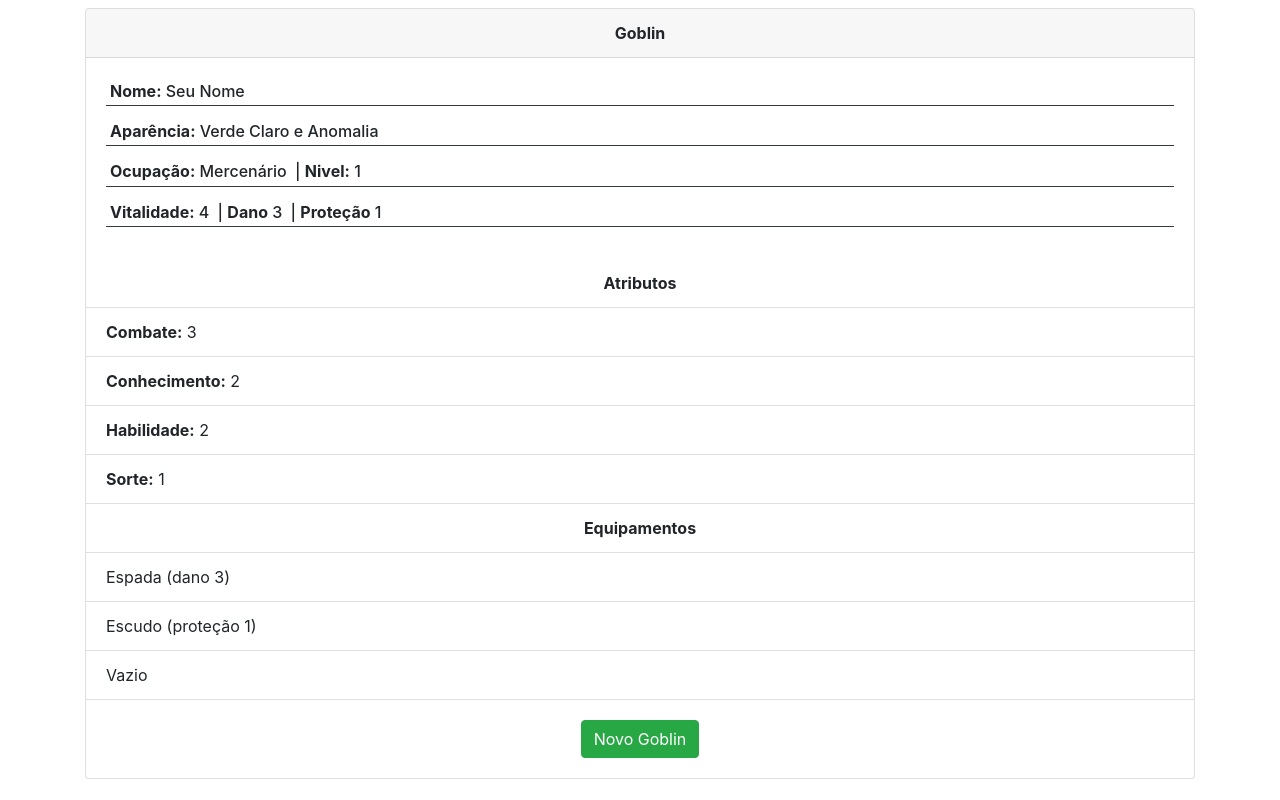
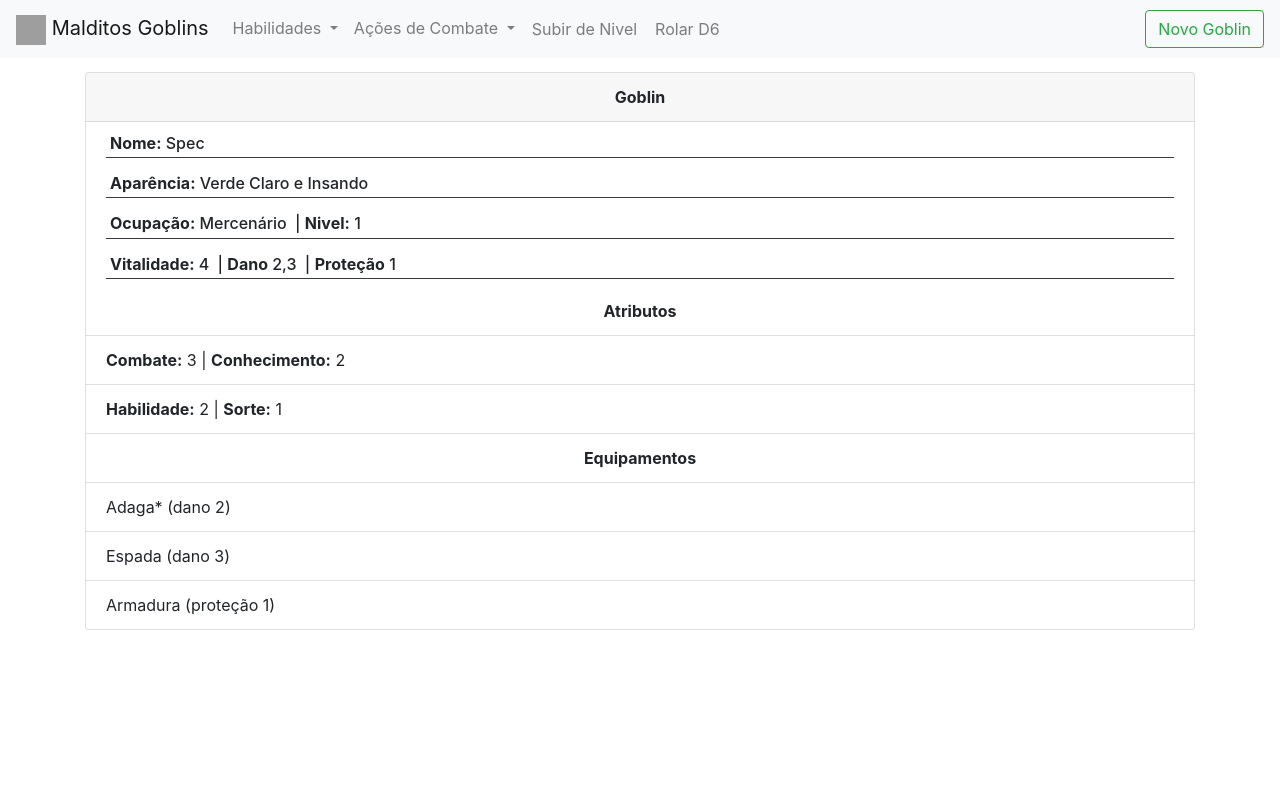
Before and after one commit to FelipeRhoden/Malditos-Goblins, a plain HTML site: page index.html in a window 1280 px wide. Drawn offline with nearby package versions, Linux system fonts and the light colour scheme; grey boxes are pictures that could not be loaded.

Commit message:
Geraão da ficha quase toda pronta e inscerção de navbar

```diff
--- a/index.html
+++ b/index.html
@@ -7,21 +7,73 @@
     <title>Malditos Goblins</title>
 
     <link rel="stylesheet" href="https://stackpath.bootstrapcdn.com/bootstrap/4.4.1/css/bootstrap.min.css" integrity="sha384-Vkoo8x4CGsO3+Hhxv8T/Q5PaXtkKtu6ug5TOeNV6gBiFeWPGFN9MuhOf23Q9Ifjh" crossorigin="anonymous">
-    <script src="https://ajax.googleapis.com/ajax/libs/jquery/3.4.1/jquery.min.js"></script>
-<script src="https://cdn.jsdelivr.net/npm/popper.js@1.16.0/dist/umd/popper.min.js" integrity="sha384-Q6E9RHvbIyZFJoft+2mJbHaEWldlvI9IOYy5n3zV9zzTtmI3UksdQRVvoxMfooAo" crossorigin="anonymous"></script>
-<script src="https://stackpath.bootstrapcdn.com/bootstrap/4.4.1/js/bootstrap.min.js" integrity="sha384-wfSDF2E50Y2D1uUdj0O3uMBJnjuUD4Ih7YwaYd1iqfktj0Uod8GCExl3Og8ifwB6" crossorigin="anonymous"></script>
+    <script src="https://code.jquery.com/jquery-3.4.1.min.js" integrity="sha256-CSXorXvZcTkaix6Yvo6HppcZGetbYMGWSFlBw8HfCJo=" crossorigin="anonymous"></script>
+    <script src="https://cdn.jsdelivr.net/npm/popper.js@1.16.0/dist/umd/popper.min.js" integrity="sha384-Q6E9RHvbIyZFJoft+2mJbHaEWldlvI9IOYy5n3zV9zzTtmI3UksdQRVvoxMfooAo" crossorigin="anonymous"></script>
+    <script src="https://stackpath.bootstrapcdn.com/bootstrap/4.4.1/js/bootstrap.min.js" integrity="sha384-wfSDF2E50Y2D1uUdj0O3uMBJnjuUD4Ih7YwaYd1iqfktj0Uod8GCExl3Og8ifwB6" crossorigin="anonymous"></script>
+
+    <link rel="icon" href="https://i0.wp.com/coisinhaverde.com.br/jogos/wp-content/uploads/2019/03/cropped-Coisinha-Verde-Logo2016-1.png?fit=192%2C192&amp;ssl=1" sizes="192x192">
+    <link rel="apple-touch-icon-precomposed" href="https://i0.wp.com/coisinhaverde.com.br/jogos/wp-content/uploads/2019/03/cropped-Coisinha-Verde-Logo2016-1.png?fit=180%2C180&amp;ssl=1">
 </head>
 <body>
+    <nav class="navbar navbar-expand-lg navbar-light bg-light fixed-top">
+        <a class="navbar-brand" href="http://coisinhaverde.com.br/jogos/portfolio/malditos-goblins/">
+            <img src="https://i0.wp.com/coisinhaverde.com.br/jogos/wp-content/uploads/2019/03/cropped-Coisinha-Verde-Logo2016-1.png?fit=180%2C180&amp;ssl=1" width="30" height="30" alt="">
+            Malditos Goblins
+        </a>
+        <button id="navtoggler" class="navbar-toggler" type="button" data-toggle="collapse" data-target="#navbarSupportedContent" aria-controls="navbarSupportedContent" aria-expanded="false" aria-label="Toggle navigation">
+            <span class="navbar-toggler-icon"></span>
+        </button>
+
+        <div class="collapse navbar-collapse" id="navbarSupportedContent">
+            <ul class="navbar-nav mr-auto">
+            <li class="nav-item dropdown">
+                <a class="nav-link dropdown-toggle" href="#" id="navbarDropdown" role="button" data-toggle="dropdown" aria-haspopup="true" aria-expanded="false">
+                    Habilidades
+                </a>
+                <div class="dropdown-menu" aria-labelledby="navbarDropdown">
+                <a class="dropdown-item" href="#">Nivel 1</a>
+                <a class="dropdown-item" href="#">Nivel 2</a>
+                <a class="dropdown-item" href="#">Nivel 3</a>
+                </div>
+            </li>
+            <li class="nav-item dropdown">
+                <a class="nav-link dropdown-toggle" href="#" id="navbarDropdown" role="button" data-toggle="dropdown" aria-haspopup="true" aria-expanded="false">
+                    Ações de Combate
+                </a>
+                <div class="dropdown-menu" aria-labelledby="navbarDropdown">
+                <a class="dropdown-item" href="#">Atacar</a>
+                <a class="dropdown-item" href="#">Esquiva</a>
+                <a class="dropdown-item" href="#">Pular</a>
+                <a class="dropdown-item" href="#">Analisar</a>
+                <a class="dropdown-item" href="#">Ataque Múltiplo</a>
+                <a class="dropdown-item" href="#">Cacunda</a>
+                <a class="dropdown-item" href="#">Defesa Total</a>
+                <a class="dropdown-item" href="#">Morte</a>
+                </div>
+            </li>
+            <li class="nav-item ">
+                <a id="upar" class="nav-link btn text-left">Subir de Nivel</a>
+            </li>
+            <li class="nav-item ">
+                <a id="rolarDado" class="nav-link btn text-left">Rolar D6</a>
+            </li>
+            </ul>
+            <div class="my-2 my-lg-0">
+            <button id="newGoblin" class="btn btn-outline-success my-2 my-sm-0">Novo Goblin</button>
+            </div>
+        </div>
+    </nav>
+
     <div class="container">
         <div class="row justify-content-center">
             <div class="col-12">
 
                 <!-- Início Ficha -->
-                <div id="ficha" class="card my-2">
+                <div id="ficha" class="card mb-2" style="margin-top: 4.5rem;">
                     <div class="card-header text-center">
                         <strong>Goblin</strong>
                     </div>
-                    <div class="card-body">
+                    <div class="card-body pb-1 pt-2">
 
                         <!-- Início Nome-->
                         <h6 class="card-title p-1 border-bottom border-dark">
@@ -84,12 +136,18 @@
                     </div>
 
                     <!-- Início Atributos-->
-                    <ul class="list-group list-group-flush">
-                        <li class="list-group-item text-center"><Strong>Atributos</Strong></li>
-                        <li class="list-group-item"><strong>Combate:</strong> <span id="combate">0</span></li>
-                        <li class="list-group-item"><strong>Conhecimento:</strong> <span id="conhecimento">0</span></li>
-                        <li class="list-group-item"><strong>Habilidade:</strong> <span id="habilidade">0</span></li>
-                        <li class="list-group-item"><strong>Sorte:</strong> <span id="sorte">0</span></li>
+                    <ul class="list-group list-group-flush ">
+                        <li class="list-group-item pt-1 text-center"><Strong>Atributos</Strong></li>
+                        <li class="list-group-item">
+                            <strong>Combate:</strong> <span id="combate">0</span>
+                            |
+                            <strong>Conhecimento:</strong> <span id="conhecimento">0</span>
+                        </li>
+                        <li class="list-group-item">
+                            <strong>Habilidade:</strong> <span id="habilidade">0</span>
+                            |
+                            <strong>Sorte:</strong> <span id="sorte">0</span>
+                        </li>
                     </ul>
                     <!-- Fim Atributos-->
 
@@ -102,12 +160,6 @@
                     </ul>
                     <!-- Fim Equippamentos-->
 
-                    <!-- Incio Botões -->
-                    <div class="card-body text-center">
-                        <button id="newGoblin" class="btn btn-success">Novo Goblin</button>
-                    </div>
-                    <!-- Fim Botões -->
-
                 </div>
 
             </div>
--- a/script.js
+++ b/script.js
@@ -123,6 +123,14 @@ function goblin(){
         return protecaoFinal;
     }
 
+    this.perdeVitalidade = () => {
+        this.vitalidade--;
+    }
+
+    this.ganhaVitalidade = () => {
+        if ((this.vitalidade < 4 && this.nivel <= 3) || this.vitalidade < (4 + nivel - 3))
+            this.vitalidade++;
+    }
 
 
 }
@@ -146,10 +154,37 @@ function dado(lados){
     }
 }
 
-let ficha;
+function fechaToggler(){
+
+    if ($("#navbarSupportedContent").hasClass('show'))
+        $("#navtoggler").trigger('click');
+
+}
+
+function atualizaDadosPersonagem(personagem){
+
+    $("#nome").text(personagem.nome);
+    $("#aparencia").text(personagem.aparencia());
+    $("#ocupacao").text(personagem.ocupacao);
+    $("#nivel").text(personagem.nivel);
+    $("#combate").text(personagem.atributos.combate);
+    $("#conhecimento").text(personagem.atributos.conhecimento);
+    $("#habilidade").text(personagem.atributos.habilidade);
+    $("#sorte").text(personagem.atributos.sorte);
+    $("#vitalidade").text(personagem.vitalidade);
+    $("#dano").text(personagem.dano());
+    $("#protecao").text(personagem.protecao());
+
+    for (let i = 0; i < personagem.equipamentos.length; i++) {
+        $("#item"+(i+1)).text(personagem.equipamentos[i].nome);
+    }
+}
+
+let ficha = {};
 
 function newGoblin(){
     const personagem = new goblin();
+    personagem.nome = ficha.nome.silaba1[dado(6)] + ficha.nome.silaba2[dado(6)];
     personagem.coloracao = ficha.Coloracao[dado(6)];
     personagem.caracteristica = ficha.Caracteristica[dado(6)];
     personagem.ocupacao = ficha.Ocupacao[dado(6)];
@@ -170,23 +205,25 @@ function newGoblin(){
         })
     }
 
-            $("#aparencia").text(personagem.aparencia());
-            $("#ocupacao").text(personagem.ocupacao);
-            $("#nivel").text(personagem.nivel);
-            $("#combate").text(personagem.atributos.combate);
-            $("#conhecimento").text(personagem.atributos.conhecimento);
-            $("#habilidade").text(personagem.atributos.habilidade);
-            $("#sorte").text(personagem.atributos.sorte);
-            $("#vitalidade").text(personagem.vitalidade);
-            $("#dano").text(personagem.dano());
-            $("#protecao").text(personagem.protecao());
+    $("#upar").click(() => {
+        personagem.upNivel();
+        fechaToggler();
+        atualizaDadosPersonagem(personagem);
+    });
 
-            for (let i = 0; i < personagem.equipamentos.length; i++) {
-                $("#item"+(i+1)).text(personagem.equipamentos[i].nome);
-            }
+    $("#levaDano").click(() => {
+        personagem.perdeVitalidade();
+        atualizaDadosPersonagem(personagem);
+    });
+
+    fechaToggler();
+    atualizaDadosPersonagem(personagem);
 }
 
 $("#newGoblin").click(newGoblin);
+$("#rolarDado").click(()=>{
+    alert(dado(6)+1);
+})
 
 $.get("JSON.txt",function(data,status){
     if (status == "success"){
```
Also changed, not shown: JSON.txt. Lines whose indentation alone changed are shown as unchanged.
